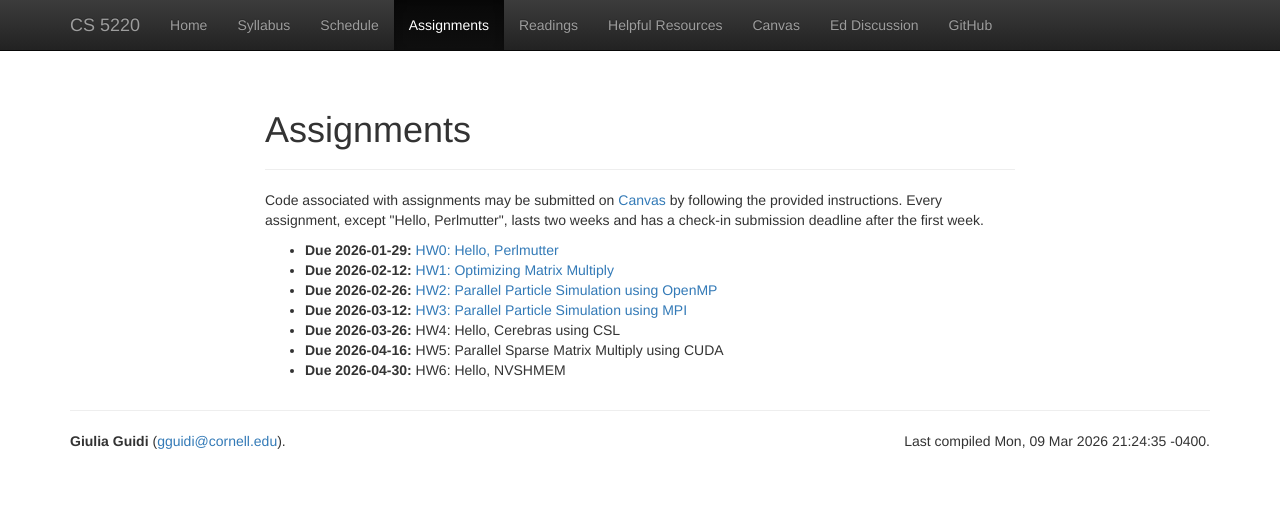
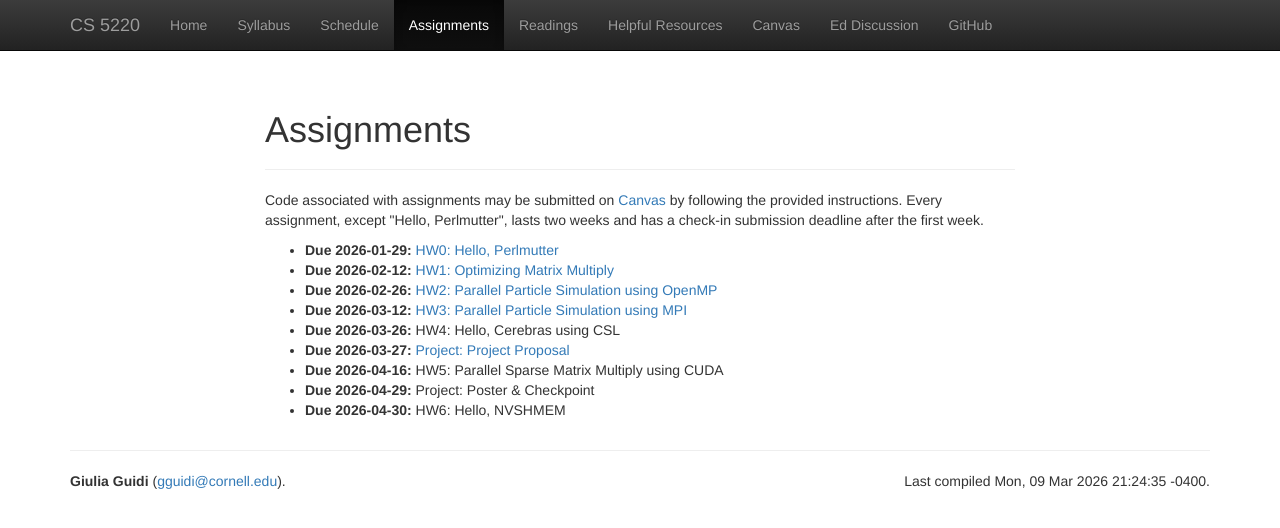
Before and after one commit to cs5220-26sp/web, a Jekyll site: the page built from web/assignments.html, in a window 1280 px wide. Shown: the top 528 px of the page. Built offline with Jekyll 4.4.1, drawn with Linux system fonts in a browser that asks for light colours; nearby versions of some CDN libraries.

Commit message:
Add project proposal and checkpoint details

```diff
--- a/web/_data/hw.yml
+++ b/web/_data/hw.yml
@@ -19,10 +19,22 @@
   # file: proj2.html
   due: 2026-03-26
 -
+  desc: "Project: Project Proposal"
+  file: proj-proposal.html
+  due: 2026-03-27
+-
   desc: "HW5: Parallel Sparse Matrix Multiply using CUDA"
   # file: hw3.html
   due: 2026-04-16
 -
+  desc: "Project: Poster & Checkpoint"
+  # file: proj-proposal.html
+  due: 2026-04-29
+-
   desc: "HW6: Hello, NVSHMEM"
   # file: proj3.html
   due: 2026-04-30
+# -
+#   desc: "Project: Report"
+#   # file: proj-proposal.html
+#   due: 2026-05-
```
